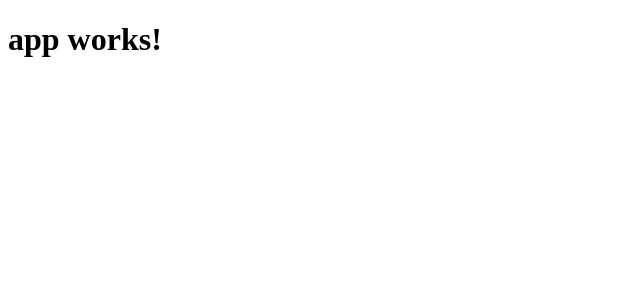
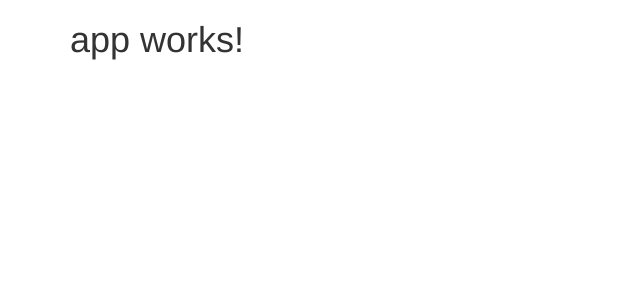
Before and after one commit to turcuciprian/Pas3, an Angular app: page / in a window 1280 px wide. Shown: the top 300 px of the page, without its empty margins (0-640 px from the left). Built offline with nearby package versions, Linux system fonts and the light colour scheme.

Commit message:
added and used bootstrap

```diff
--- a/package.json
+++ b/package.json
@@ -20,6 +20,7 @@
     "@angular/platform-browser": "^4.0.0",
     "@angular/platform-browser-dynamic": "^4.0.0",
     "@angular/router": "^4.0.0",
+    "bootstrap": "^3.3.7",
     "core-js": "^2.4.1",
     "rxjs": "^5.1.0",
     "zone.js": "^0.8.4"
--- a/src/app/app.component.html
+++ b/src/app/app.component.html
@@ -1,3 +1,9 @@
-<h1>
-  {{title}}
-</h1>
+<div class="container">
+    <div class="row">
+        <div class="col-lg-12">
+            <h1>
+                {{title}}
+            </h1>
+        </div>
+    </div>
+</div>
```
Also changed, not shown: .angular-cli.json.
